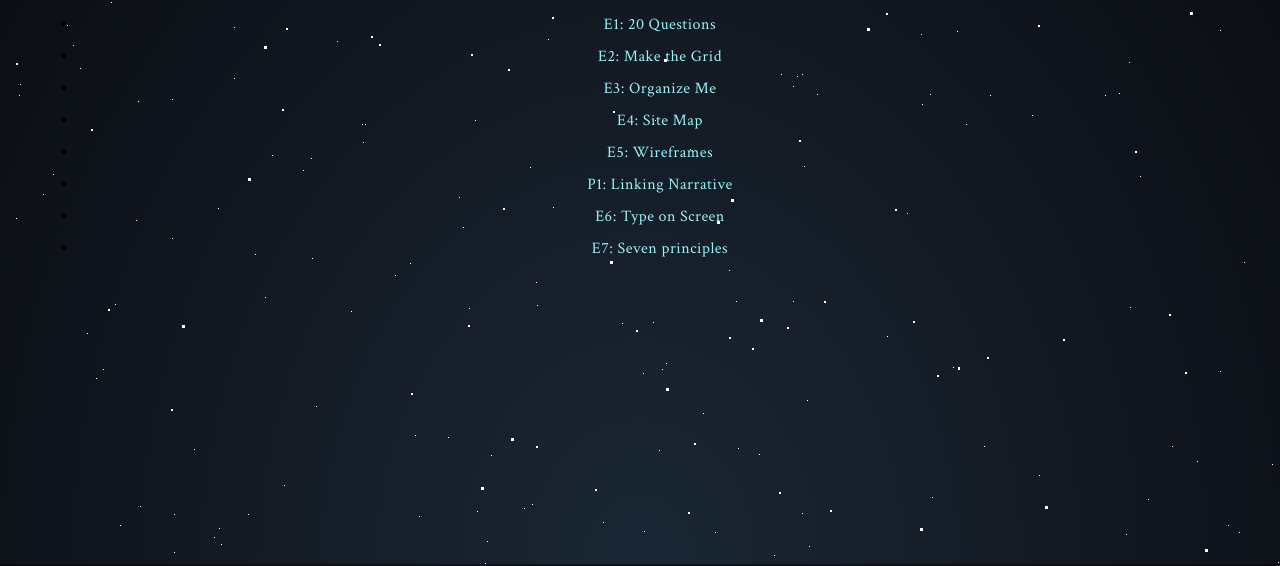
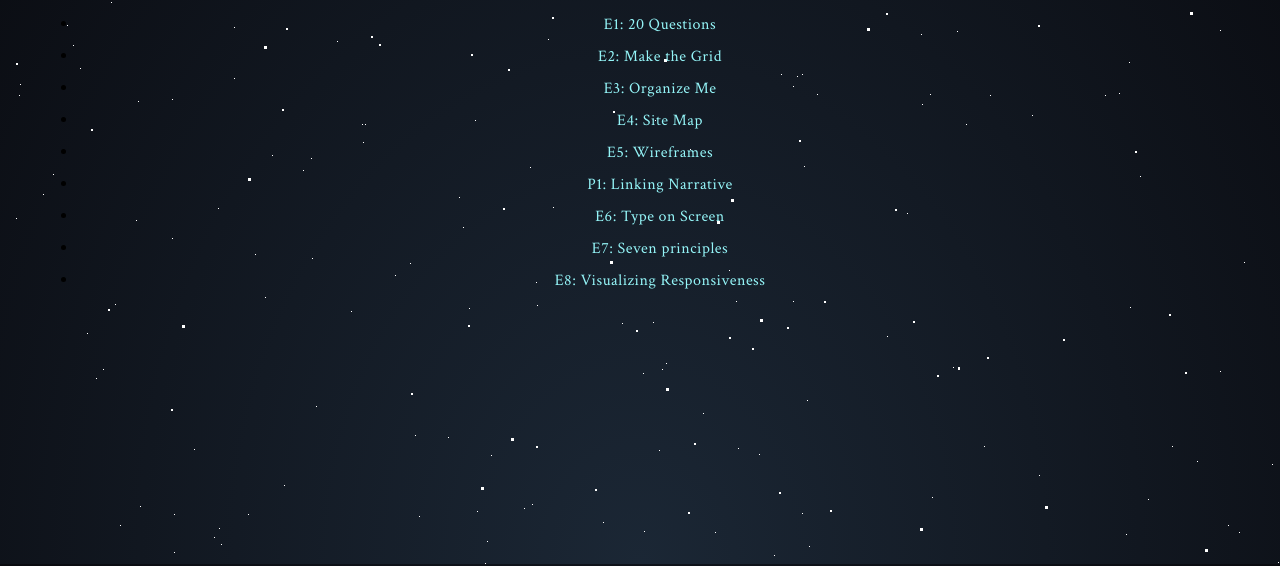
Before and after one commit to kcaldero1/avt415, a plain HTML site: page index.html in a window 1280 px wide. Shown: the part 236-802 px from the top of the page. Drawn offline with Linux system fonts and the light colour scheme.

Commit message:
screenshots

```diff
--- a/index.html
+++ b/index.html
@@ -26,6 +26,7 @@
       <li><a href="p1/index.html">P1: Linking Narrative</a></li>
       <li><a href="e6/index.html">E6: Type on Screen</a></li>
       <li><a href="e7/index.html">E7: Seven principles</a></li>
+      <li><a href="e8/index.html">E8: Visualizing Responsiveness</a></li>
       </ul>
   </body>
 </html>
```
